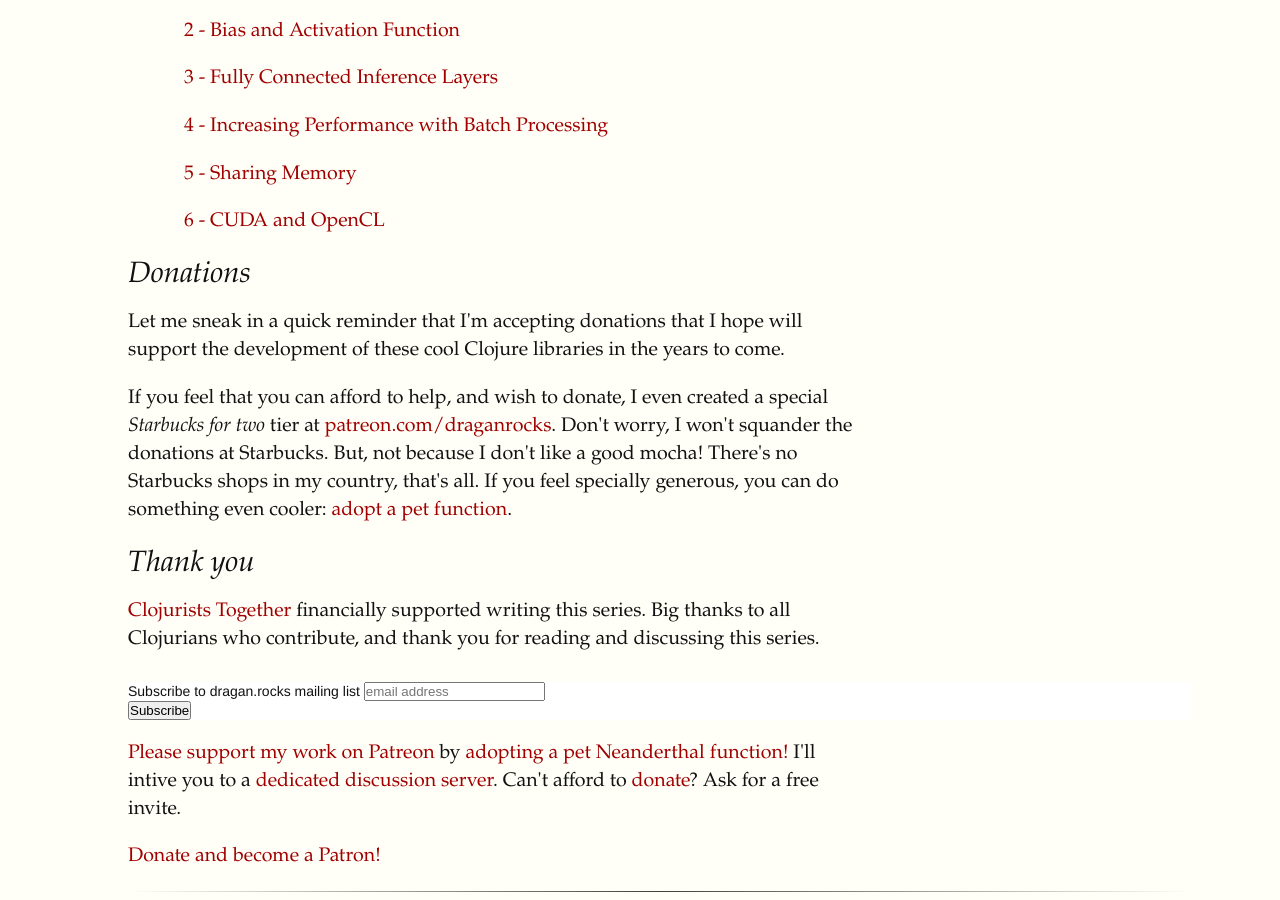
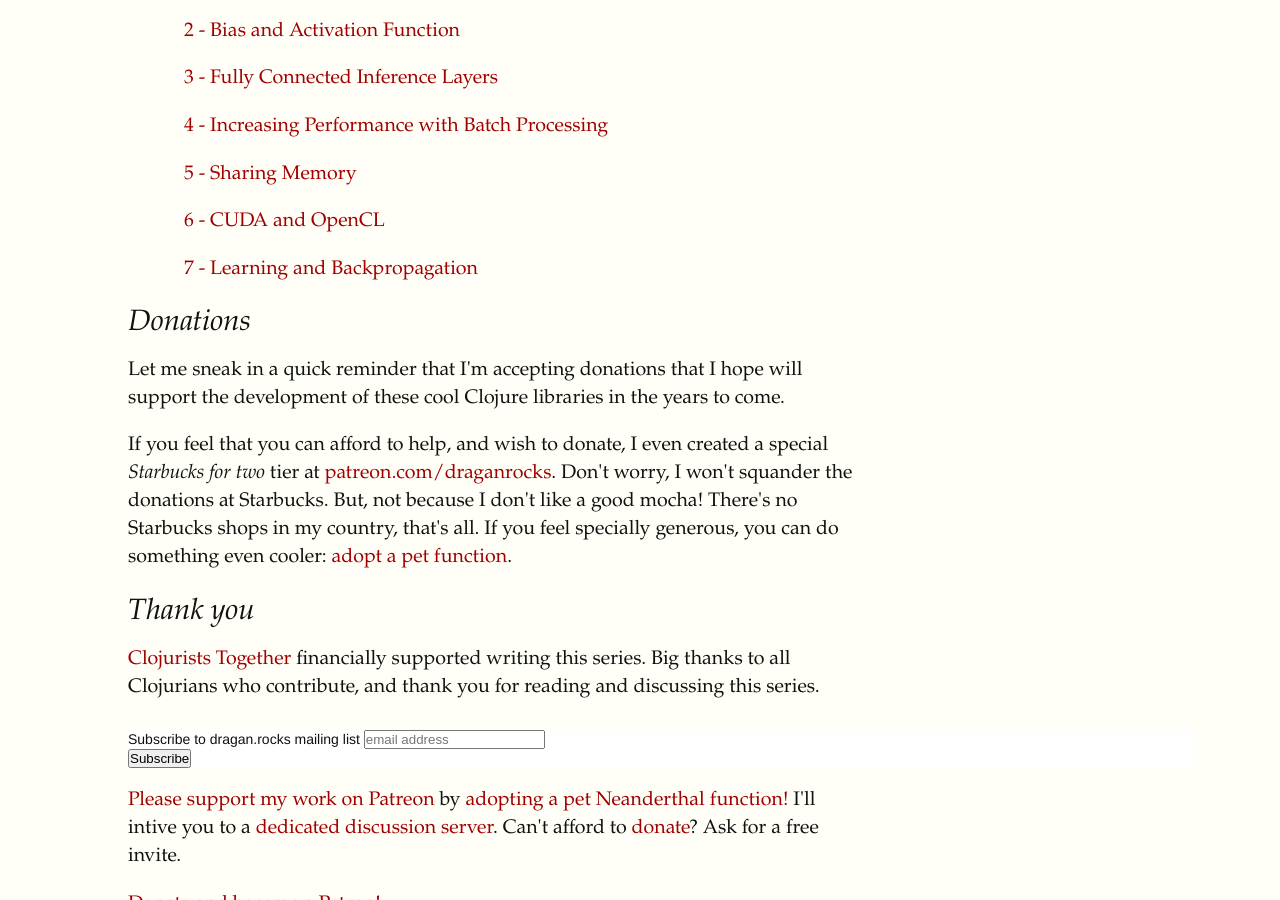
Before and after one commit to blueberry/blueberry.github.io, a Jekyll site: the page built from _posts/2019-02-01-Deep-Learning-in-Clojure-From-Scratch-to-GPU-0-Why-Bother.html, in a window 1280 px wide and 900 px high, scrolled down 2896 px. Built offline with Jekyll 4.4.1, drawn with Linux system fonts in a browser that asks for light colours; comment, search, counter and statistics services are not loaded.

Commit message:
Update Why Bother ToC

```diff
--- a/_posts/2019-02-01-Deep-Learning-in-Clojure-From-Scratch-to-GPU-0-Why-Bother.html
+++ b/_posts/2019-02-01-Deep-Learning-in-Clojure-From-Scratch-to-GPU-0-Why-Bother.html
@@ -146,6 +146,7 @@ This ToC will be updated with links to the new articles.
 <li><a href="./Deep-Learning-in-Clojure-From-Scratch-to-GPU-4-Increasing-Performance-with-Batch-Processing">4 - Increasing Performance with Batch Processing</a></li>
 <li><a href="./Deep-Learning-in-Clojure-From-Scratch-to-GPU-5-Sharing-Memory">5 - Sharing Memory</a></li>
 <li><a href="./Deep-Learning-in-Clojure-From-Scratch-to-GPU-6-CUDA-and-OpenCL">6 - CUDA and OpenCL</a></li>
+<li><a href="./Deep-Learning-in-Clojure-From-Scratch-to-GPU-7-Learning-and-Backpropagation">7 - Learning and Backpropagation</a></li>
 </ul>
 </div>
 </div>
```
